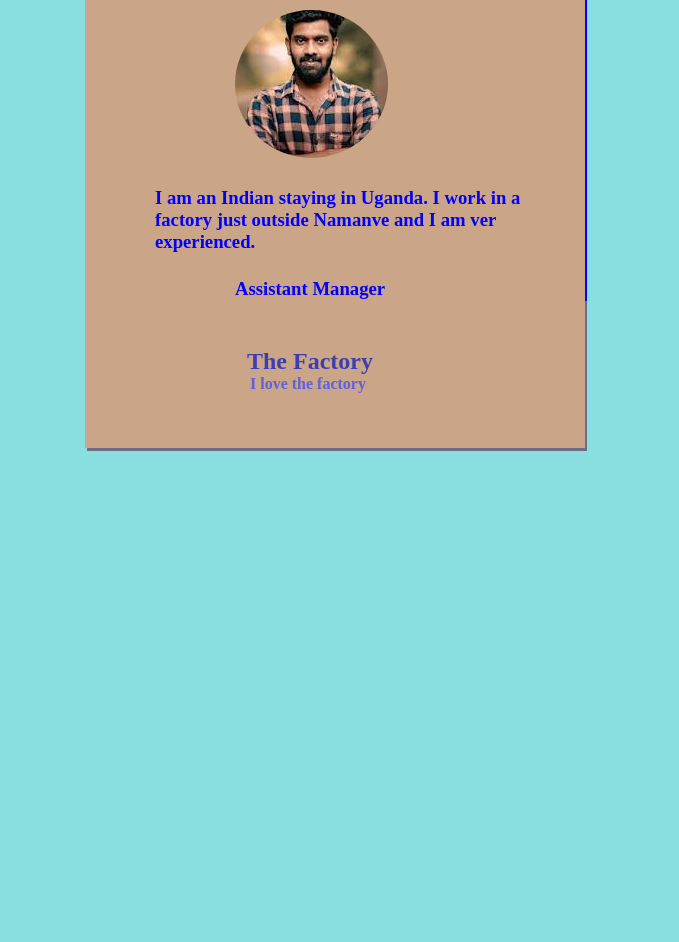
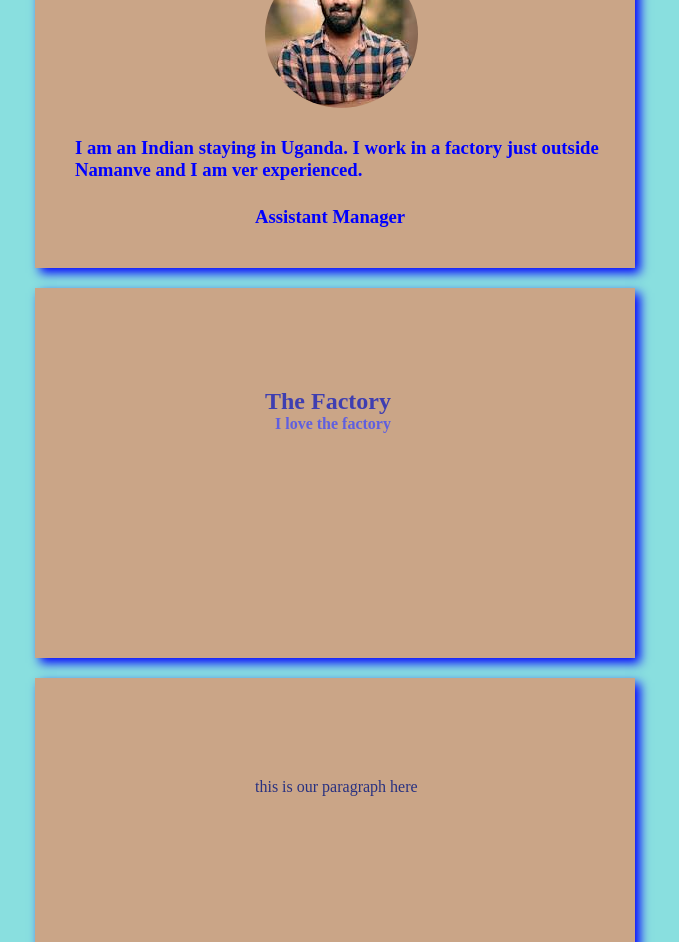
Before and after one commit to Chelsy256/codequeen14CSS, a plain HTML site: page boris.html in a window 1280 px wide. Shown: the part 102-1044 px from the top of the page, without its empty margins (305-984 px from the left). Before the commit the page ends 800 px from the top, so only its background shows below. Drawn offline with Linux system fonts and the light colour scheme.

Commit message:
Boris's profile

```diff
--- a/boris.css
+++ b/boris.css
@@ -7,37 +7,40 @@ body{
 .mother{
     background-color: rgb(202, 165, 135);
     height: 300px;
-    width: 400px;
-    padding: 50px;
-    box-shadow: 2px 3px; color: blue;
+    width: 600px;
+
+    padding-bottom: 70px;
+    box-shadow: 5px 5px 10px blue;
+    margin-bottom: 20px;
+
 }
 h1{
     color: blue;
-    padding-left: 75px;
+    padding-left: 200px;
 }
 h3{
     color: blue;
-    padding-left: 20px;
+    padding-left: 40px;
 }
 h2{
     color: rgb(62, 62, 177);
-    padding-left: 112px;
+    padding-left: 230px;
+    padding-top: 100px;
 }
 h4{
     color: rgb(95, 95, 224);
-padding-left: 115px;}
-.mother2{
-    background-color: rgb(202, 165, 135);
-    height: 50px;
-    width: 400px;
-    padding:50px;
-    box-shadow: 2px 3px; color: rgb(109, 109, 129);
+    padding-left: 240px;}
 
-}
 .image{
-    padding: 25px 100px;
+    padding: 25px 230px;
     border-radius: 50%;
 }
 #role{
-    padding:25px 100px;
+    padding:25px 220px;
 }
+#paragraph{
+    color: rgb(40, 49, 129);
+    padding-left: 220px;
+    padding-top: 100px;
+
+}
--- a/boris.html
+++ b/boris.html
@@ -1,27 +1,40 @@
 <!DOCTYPE html>
 <html lang="en">
+
 <head>
     <meta charset="UTF-8">
     <meta name="viewport" content="width=, initial-scale=1.0">
     <title>Boris Profile</title>
     <link rel="stylesheet" href="boris.css">
 </head>
+
 <body>
     <!--profile starts here-->
-    <!--mother div-->
+
+    <div class="main div">
+
         <div class="mother">
             <h1>Hello, am Boris</h1>
             <!--borisimage-->
             <img src="boris.jpg" class="image">
-    <h3>I am an Indian staying in Uganda. I work in a factory just outside Namanve and I am ver experienced.</h3>
+            <h3>I am an Indian staying in Uganda. I work in a factory just outside Namanve and I am ver experienced.
+            </h3>
             <h3 id="role">Assistant Manager</h3>
+        </div>
 
-    </div>
-    <div class="mother2">
+        <div class="mother">
             <h2>The Factory</h2>
             <h4>I love the factory</h4>
         </div>
 
+
+        <div class="mother">
+            <p id="paragraph">this is our paragraph here</p>
+        </div>
+
+    </div>
+
     <!--profile ends here-->
 </body>
+
 </html>
```
Also changed, not shown: card.html (+3 -0 lines). Lines whose indentation alone changed are shown as unchanged.
